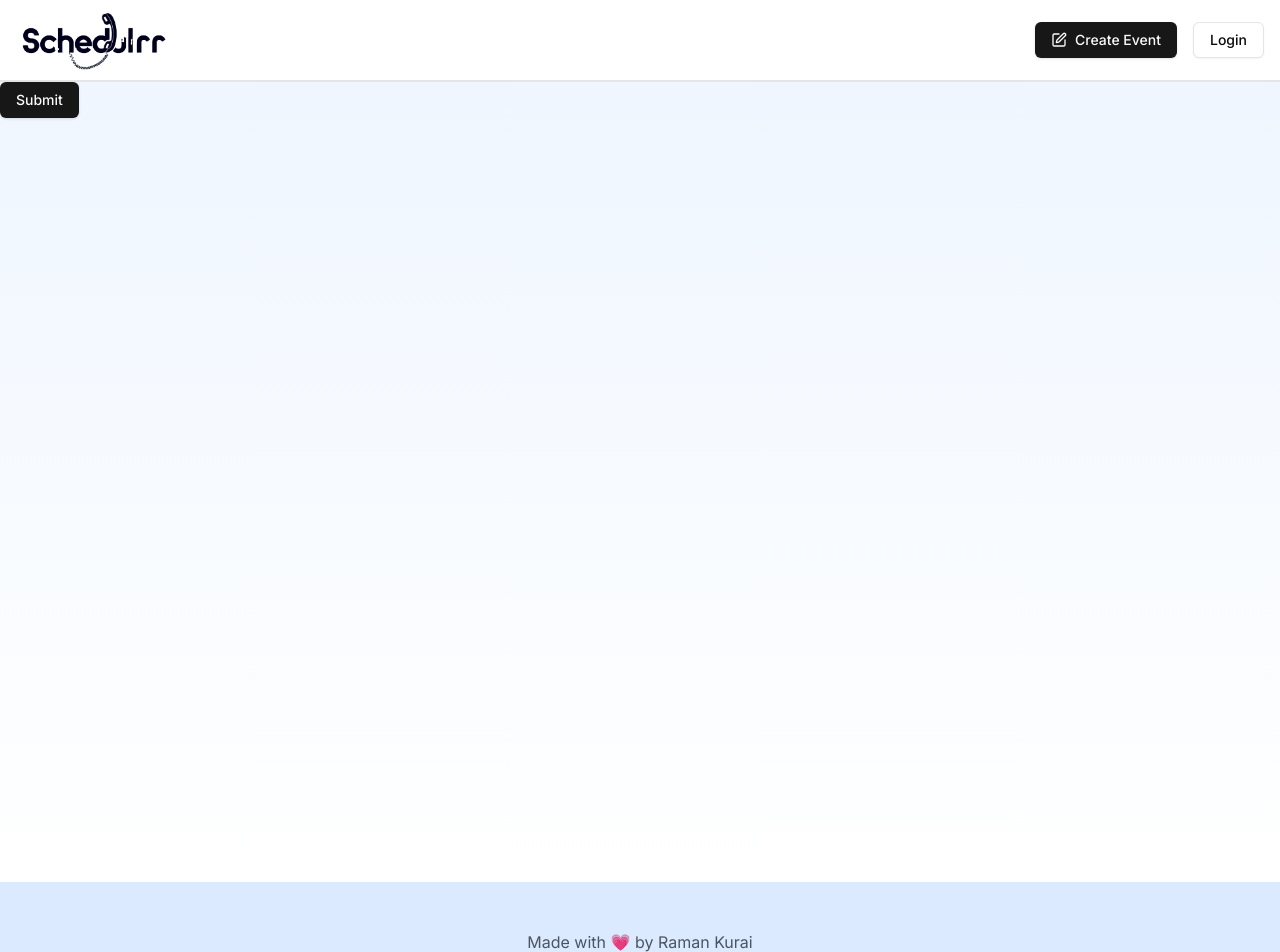
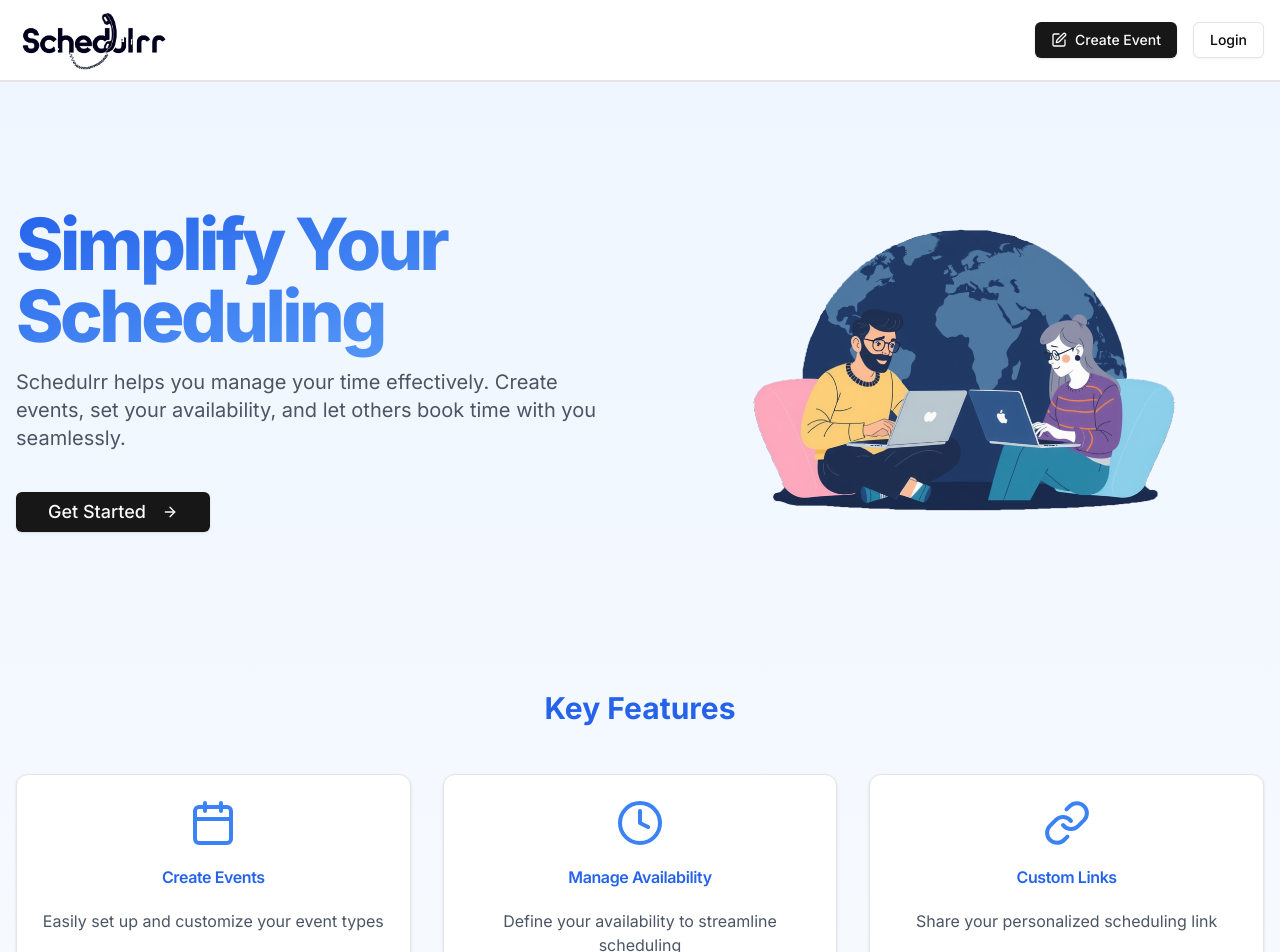
Before and after one commit to RamanKurai/Scheduler-app, a Next.js app: page / in a window 1280 px wide. Shown: the top 952 px of the page. Built offline with nearby package versions, Linux system fonts and the light colour scheme; no server answers.

Commit message:
Fixing UserAuthentication and landing page done

```diff
--- a/app/(auth)/sign-up/[[...sign-up]]/page.jsx
+++ b/app/(auth)/sign-up/[[...sign-up]]/page.jsx
@@ -3,7 +3,7 @@
 
 const page = () => {
   return (
-    <SignUp></SignUp>
+    <SignUp/>
   )
 }
 
--- a/app/globals.css
+++ b/app/globals.css
@@ -70,3 +70,8 @@
     @apply bg-background text-foreground;
   }
 }
+@layer utilities {
+  .gradient-title {
+    @apply font-extrabold bg-gradient-to-br from-blue-600 to-blue-400 bg-clip-text tracking-tighter text-transparent pb-4 pr-2;
+  }
+}
--- a/app/page.js
+++ b/app/page.js
@@ -1,9 +1,141 @@
 import { Button } from "@/components/ui/button";
+import { Card, CardContent, CardHeader, CardTitle } from "@/components/ui/card";
+import { ArrowRight, Calendar, Clock, LinkIcon } from "lucide-react";
+import Image from "next/image";
+import Link from "next/link";
+import React from "react";
+import TestimonialsCarousel from "@/components/testimonials";
+const features = [
+  {
+    icon: Calendar,
+    title: "Create Events",
+    description: "Easily set up and customize your event types",
+  },
+  {
+    icon: Clock,
+    title: "Manage Availability",
+    description: "Define your availability to streamline scheduling",
+  },
+  {
+    icon: LinkIcon,
+    title: "Custom Links",
+    description: "Share your personalized scheduling link",
+  },
+];
+
+const howItWorks = [
+  { step: "Sign Up", description: "Create your free Schedulrr account" },
+  {
+    step: "Set Availability",
+    description: "Define when you're available for meetings",
+  },
+  {
+    step: "Share Your Link",
+    description: "Send your scheduling link to clients or colleagues",
+  },
+  {
+    step: "Get Booked",
+    description: "Receive confirmations for new appointments automatically",
+  },
+];
 
 export default function Home() {
   return (
-        <Button>
-          Submit
-        </Button>
+        <main className="container mx-auto px-4 py-16">
+          {/* /hero section */}
+          <div className="flex flex-col lg:flex-row items-center justify-between gap-12 mb-24">
+            <div className="lg:w-1/2">
+              <h1 className="text-7xl font-extrabold gradient-title pb-6">
+              Simplify Your Scheduling
+              </h1>
+              <p className="text-xl text-gray-600 mb-10">
+              Schedulrr helps you manage your time effectively. Create events, set
+              your availability, and let others book time with you seamlessly.
+              </p>
+              <Link href={"/dashboard"}>
+            <Button size="lg" className="text-lg">
+              Get Started <ArrowRight className="ml-2 h-5 w-5" />
+            </Button>
+          </Link>
+            </div>
+            <div  className="lg:w-1/2 flex justify-center">
+              <div className="relative w-full max-w-md aspect-square">
+            <Image
+              src="/poster.png"
+              alt="Scheduling illustration"
+              layout="fill"
+              objectFit="contain"
+            />
+          </div>
+            </div>
+          </div>
+           {/* Key Features Section */}
+      <div className="mb-24">
+        <h2 className="text-3xl font-bold text-center mb-12 text-blue-600">
+          Key Features
+        </h2>
+        <div className="grid grid-cols-1 md:grid-cols-3 gap-8">
+          {features.map((feature, index) => (
+            <Card key={index}>
+              <CardHeader>
+                <feature.icon className="w-12 h-12 text-blue-500 mb-4 mx-auto" />
+                <CardTitle className="text-center text-blue-600">
+                  {feature.title}
+                </CardTitle>
+              </CardHeader>
+              <CardContent>
+                <p className="text-center text-gray-600">
+                  {feature.description}
+                </p>
+              </CardContent>
+            </Card>
+          ))}
+        </div>
+      </div>
+
+      {/* Testimonials Section */}
+      <div className="mb-24">
+        <h2 className="text-3xl font-bold text-center mb-12 text-blue-600">
+          What Our Users Say
+        </h2>
+        <TestimonialsCarousel/>
+      </div>
+
+      {/* How It Works Section */}
+      <div className="mb-24">
+        <h2 className="text-3xl font-bold text-center mb-12 text-blue-600">
+          How It Works
+        </h2>
+        <div className="grid grid-cols-1 md:grid-cols-2 lg:grid-cols-4 gap-8">
+          {howItWorks.map((step, index) => (
+            <div key={index} className="text-center">
+              <div className="bg-blue-100 rounded-full w-16 h-16 flex items-center justify-center mx-auto mb-4">
+                <span className="text-blue-600 font-bold text-xl">
+                  {index + 1}
+                </span>
+              </div>
+              <h3 className="font-semibold text-lg mb-2">{step.step}</h3>
+              <p className="text-gray-600">{step.description}</p>
+            </div>
+          ))}
+        </div>
+      </div>
+
+      {/* CTA Section */}
+      <div className="bg-blue-600 text-white rounded-lg p-8 text-center">
+        <h2 className="text-3xl font-bold mb-4">
+          Ready to Simplify Your Scheduling?
+        </h2>
+        <p className="text-xl mb-6">
+          Join thousands of professionals who trust Schedulrr for efficient time
+          management.
+        </p>
+        <Link href={"/dashboard"}>
+          <Button size="lg" variant="secondary" className="text-blue-600">
+            Start For Free <ArrowRight className="ml-2 h-5 w-5" />
+          </Button>
+        </Link>
+      </div>
+        </main>
   );
 }
--- /dev/null
+++ b/components/testimonials.jsx
@@ -0,0 +1,88 @@
+"use client";
+import React from "react";
+import { Card, CardContent } from "@/components/ui/card";
+import {
+  Carousel,
+  CarouselContent,
+  CarouselItem,
+} from "@/components/ui/carousel";
+import { Avatar, AvatarFallback, AvatarImage } from "@/components/ui/avatar";
+import Autoplay from "embla-carousel-autoplay";
+
+const testimonials = [
+  {
+    name: "Sarah Johnson",
+    role: "Marketing Manager",
+    content:
+      "Schedulrr has transformed how I manage my team's meetings. It's intuitive and saves us hours every week!",
+    image: "https://i.pravatar.cc/150?img=1",
+  },
+  {
+    name: "David Lee",
+    role: "Freelance Designer",
+    content:
+      "As a freelancer, Schedulrr helps me stay organized and professional. My clients love how easy it is to book time with me.",
+    image: "https://i.pravatar.cc/150?img=2",
+  },
+  {
+    name: "Emily Chen",
+    role: "Startup Founder",
+    content:
+      "Schedulrr streamlined our hiring process. Setting up interviews has never been easier!",
+    image: "https://i.pravatar.cc/150?img=3",
+  },
+  {
+    name: "Michael Brown",
+    role: "Sales Executive",
+    content:
+      "I've seen a 30% increase in my meeting bookings since using Schedulrr. It's a game-changer for sales professionals.",
+    image: "https://i.pravatar.cc/150?img=4",
+  },
+];
+
+const TestimonialsCarousel = () => {
+  return (
+    <Carousel
+      plugins={[
+        Autoplay({
+          delay: 5000,
+        }),
+      ]}
+      className="w-full mx-auto"
+    >
+      <CarouselContent>
+        {testimonials.map((testimonial, index) => (
+          <CarouselItem key={index} className="md:basis-1/2 lg:basis-1/3">
+            <Card className="h-full">
+              <CardContent className="flex flex-col justify-between h-full p-6">
+                <p className="text-gray-600 mb-4">
+                  &quot;{testimonial.content}&quot;
+                </p>
+                <div className="flex items-center mt-4">
+                  <Avatar className="h-12 w-12 mr-4">
+                    <AvatarImage
+                      src={testimonial.image}
+                      alt={testimonial.name}
+                    />
+                    <AvatarFallback>
+                      {testimonial.name
+                        .split(" ")
+                        .map((n) => n[0])
+                        .join("")}
+                    </AvatarFallback>
+                  </Avatar>
+                  <div>
+                    <p className="font-semibold">{testimonial.name}</p>
+                    <p className="text-sm text-gray-500">{testimonial.role}</p>
+                  </div>
+                </div>
+              </CardContent>
+            </Card>
+          </CarouselItem>
+        ))}
+      </CarouselContent>
+    </Carousel>
+  );
+};
+
+export default TestimonialsCarousel;
--- a/package.json
+++ b/package.json
@@ -19,6 +19,7 @@
     "@radix-ui/react-tabs": "^1.1.2",
     "class-variance-authority": "^0.7.1",
     "clsx": "^2.1.1",
+    "embla-carousel-autoplay": "^8.5.1",
     "embla-carousel-react": "^8.5.1",
     "lucide-react": "^0.469.0",
     "next": "15.1.3",
```
Also changed, not shown: middleware.js (+16 -15 lines), 1 other file (tests, documents, lock files or other folders).
